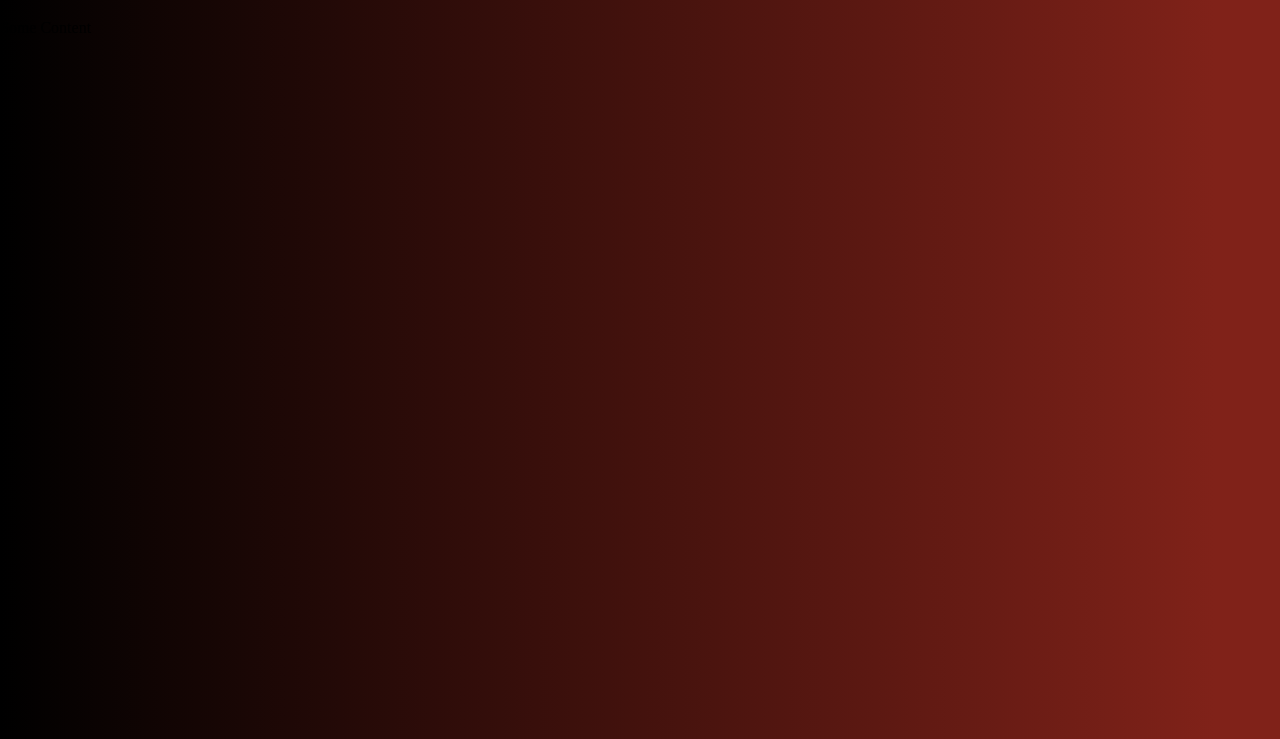
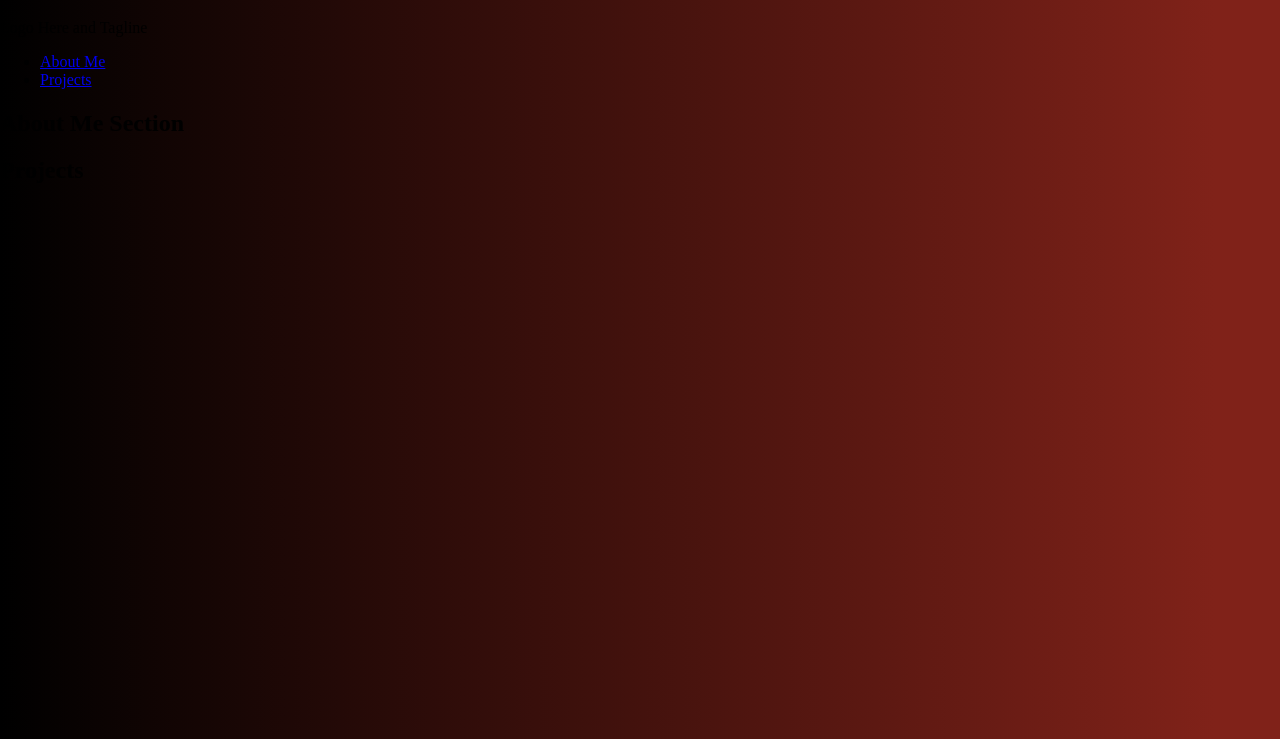
Before and after one commit to dealer426/dealer426.github.io, a plain HTML site: page index.html in a window 1280 px wide. Shown: the part 61-800 px from the top of the page. Drawn offline with Linux system fonts and the light colour scheme.

Commit message:
Added Header, Nav and Sections

```diff
--- a/index.html
+++ b/index.html
@@ -2,7 +2,6 @@
 <html class="no-js" lang="">
 
 <head>
-
   <meta NAME="robots" CONTENT="noindex,nofollow">
   <meta name="viewport" content="width=device-width, initial-scale=1">
   <meta charset="utf-8">
@@ -10,12 +9,8 @@
   <meta name="description" content="About Spartan Code">
 
   <link rel="apple-touch-icon" href="icon.png">
-
-
   <link rel="stylesheet" href="css/normalize.css">
   <link rel="stylesheet" href="css/site.css">
-
-
 </head>
 
 <body>
@@ -23,14 +18,28 @@
     <p class="browserupgrade">You are using an <strong>outdated</strong> browser. Please <a href="https://browsehappy.com/">upgrade your browser</a> to improve your experience and security.</p>
   <![endif]-->
 
+<header>
+  <h1>Spartan {Code}</h1>
+  Logo Here and Tagline
+  <nav>
+    <ul>
+    <li>
+      <a href="#aboutspartan">About Me</a>
+    </li>
+    <li>
+      <a href="#spartanprojects">Projects</a>
+    </li>
+    </ul>
+  </nav>
+</header>
 
+<section id="aboutspartan">
+  <h2>About Me Section</h2>
+</section>
 
-
-<h1>Spartan {Code}</h1>
-<p>Some Content</p>
-
-
-
+<section id="spartanprojects">
+  <h2>Projects</h2>
+</section>
 
 </body>
 
```
